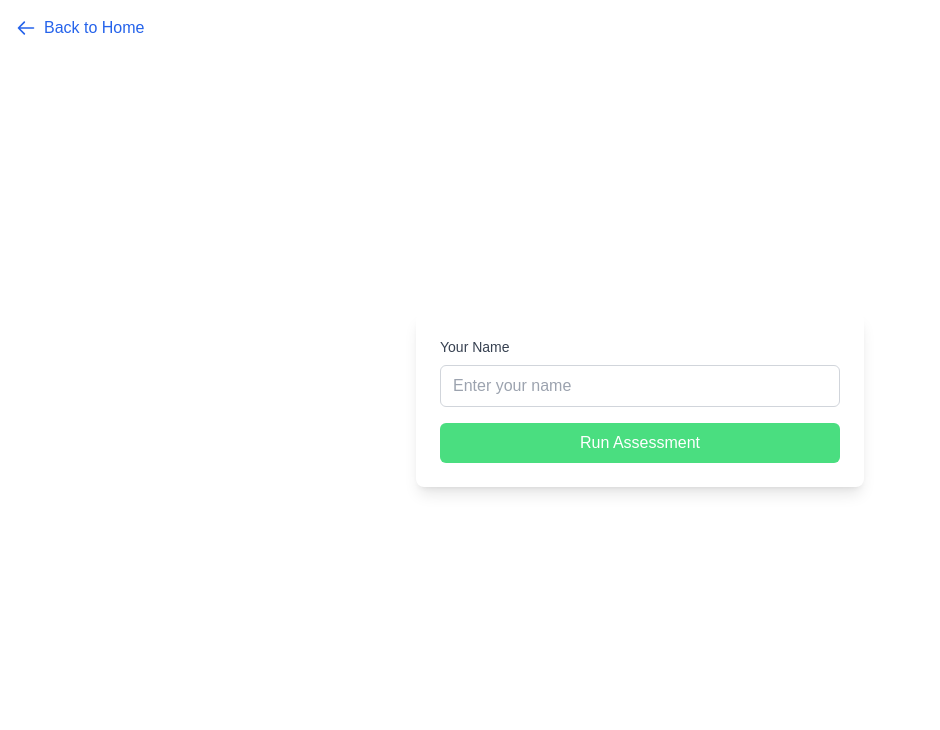
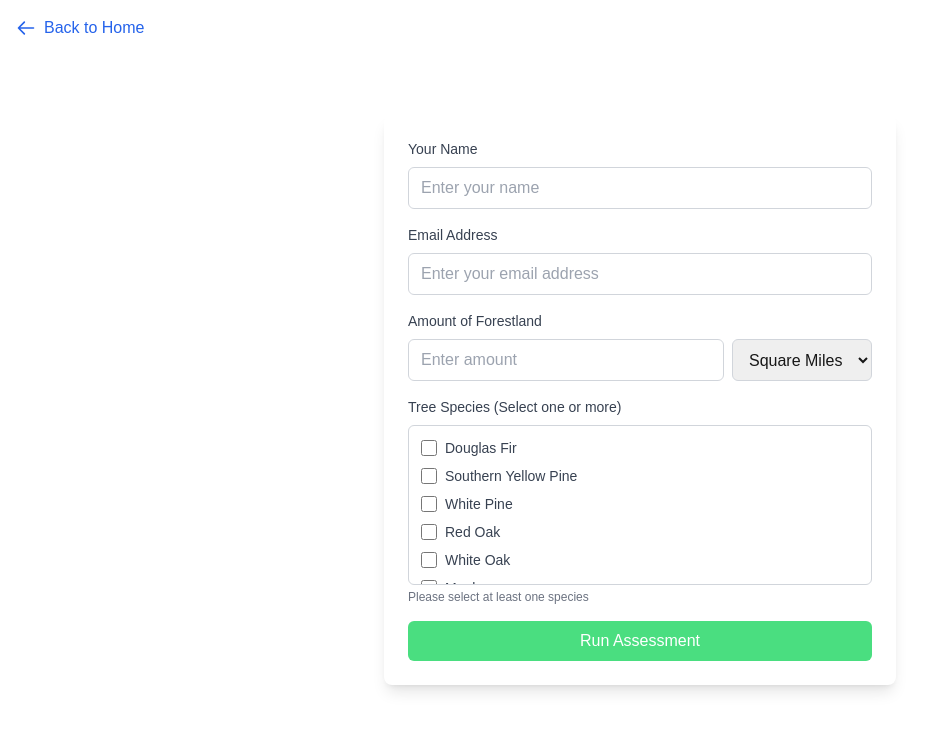
Before and after one commit to twelch/eng-sandbox-base, a Next.js app: page /assessment in a window 1280 px wide. Shown: the top 730 px of the page, without its empty margins (0-940 px from the left). Built offline with nearby package versions, Linux system fonts and the light colour scheme.

Commit message:
add more form fields and tests

```diff
--- a/app/actions/assessment.ts
+++ b/app/actions/assessment.ts
@@ -4,7 +4,12 @@
 export async function assessUser(formData: FormData) {
   try {
     const name = formData.get('name') as string;
+    const email = formData.get('email') as string;
+    const forestlandAmount = formData.get('forestlandAmount') as string;
+    const forestlandUnit = formData.get('forestlandUnit') as string;
+    const treeSpecies = formData.getAll('treeSpecies') as string[];
 
+    // Server-side validation
     if (!name) {
       return {
         success: false,
@@ -12,13 +17,47 @@ export async function assessUser(formData: FormData) {
       };
     }
 
+    if (!email || !email.includes('@')) {
+      return {
+        success: false,
+        error: 'Valid email address is required'
+      };
+    }
+
+    if (!forestlandAmount || isNaN(Number(forestlandAmount)) || Number(forestlandAmount) <= 0) {
+      return {
+        success: false,
+        error: 'Valid forestland amount is required'
+      };
+    }
+
+    if (!forestlandUnit || !['acres', 'square-miles'].includes(forestlandUnit)) {
+      return {
+        success: false,
+        error: 'Valid forestland unit is required'
+      };
+    }
+
+    if (!treeSpecies || treeSpecies.length === 0) {
+      return {
+        success: false,
+        error: 'At least one tree species must be selected'
+      };
+    }
+
     // Simulate actual processing time (3 seconds)
-    console.log(`Starting assessment for: ${name}`);
+    console.log(`Starting assessment for: ${name} (${email})`);
+    console.log(`Forestland: ${forestlandAmount} ${forestlandUnit}`);
+    console.log(`Tree species: ${treeSpecies.join(', ')}`);
     await new Promise(resolve => setTimeout(resolve, 3000));
 
     // Generate assessment results
     const results = {
       name,
+      email,
+      forestlandAmount: Number(forestlandAmount),
+      forestlandUnit,
+      treeSpecies,
       completedAt: new Date().toISOString(),
       processingTime: "3 seconds"
     };
--- a/app/assessment/page.tsx
+++ b/app/assessment/page.tsx
@@ -8,6 +8,10 @@ type AssessmentState = 'idle' | 'loading' | 'success' | 'error';
 
 type AssessmentResult = {
   name: string;
+  email: string;
+  forestlandAmount: number;
+  forestlandUnit: string;
+  treeSpecies: string[];
   completedAt: string;
   processingTime: string;
 };
@@ -18,6 +22,14 @@ export default function AvailabilityPage() {
   const [error, setError] = useState<string | null>(null);
 
   const handleSubmit = async (formData: FormData) => {
+    // Client-side validation for tree species
+    const selectedSpecies = formData.getAll('treeSpecies');
+    if (selectedSpecies.length === 0) {
+      setError('Please select at least one tree species');
+      setState('error');
+      return;
+    }
+
     setState('loading');
     setError(null);
 
@@ -61,7 +73,7 @@ export default function AvailabilityPage() {
         Back to Home
       </Link>
 
-      <div className="max-w-md w-full bg-white shadow-lg rounded-lg p-6">
+      <div className="max-w-lg w-full bg-white shadow-lg rounded-lg p-6">
         {state === 'idle' && (
           <form onSubmit={(e) => {
             e.preventDefault();
@@ -80,6 +92,79 @@ export default function AvailabilityPage() {
                 className="w-full px-3 py-2 border border-gray-300 rounded-md focus:outline-none focus:ring-2 focus:ring-blue-500 focus:border-transparent"
                 placeholder="Enter your name"
               />
+            </div>
+
+            <div>
+              <label htmlFor="email" className="block text-sm font-medium text-gray-700 mb-2">
+                Email Address
+              </label>
+              <input
+                type="email"
+                id="email"
+                name="email"
+                required
+                className="w-full px-3 py-2 border border-gray-300 rounded-md focus:outline-none focus:ring-2 focus:ring-blue-500 focus:border-transparent"
+                placeholder="Enter your email address"
+              />
+            </div>
+
+            <div>
+              <label htmlFor="forestlandAmount" className="block text-sm font-medium text-gray-700 mb-2">
+                Amount of Forestland
+              </label>
+              <div className="flex space-x-2">
+                <input
+                  type="number"
+                  id="forestlandAmount"
+                  name="forestlandAmount"
+                  required
+                  min="0"
+                  step="0.01"
+                  className="flex-1 px-3 py-2 border border-gray-300 rounded-md focus:outline-none focus:ring-2 focus:ring-blue-500 focus:border-transparent"
+                  placeholder="Enter amount"
+                />
+                <select
+                  name="forestlandUnit"
+                  defaultValue="square-miles"
+                  className="px-3 py-2 border border-gray-300 rounded-md focus:outline-none focus:ring-2 focus:ring-blue-500 focus:border-transparent"
+                >
+                  <option value="acres">Acres</option>
+                  <option value="square-miles">Square Miles</option>
+                </select>
+              </div>
+            </div>
+
+            <div>
+              <label className="block text-sm font-medium text-gray-700 mb-2">
+                Tree Species (Select one or more)
+              </label>
+              <div className="space-y-2 max-h-40 overflow-y-auto border border-gray-300 rounded-md p-3">
+                {[
+                  'Douglas Fir',
+                  'Southern Yellow Pine',
+                  'White Pine',
+                  'Red Oak',
+                  'White Oak',
+                  'Maple',
+                  'Poplar',
+                  'Spruce',
+                  'Hemlock',
+                  'Cedar',
+                  'Walnut',
+                  'Cherry'
+                ].map((species) => (
+                  <label key={species} className="flex items-center">
+                    <input
+                      type="checkbox"
+                      name="treeSpecies"
+                      value={species}
+                      className="mr-2 h-4 w-4 text-blue-600 focus:ring-blue-500 border-gray-300 rounded"
+                    />
+                    <span className="text-sm text-gray-700">{species}</span>
+                  </label>
+                ))}
+              </div>
+              <p className="text-xs text-gray-500 mt-1">Please select at least one species</p>
             </div>
 
             <button
@@ -120,6 +205,16 @@ export default function AvailabilityPage() {
               <h3 className="font-semibold mb-3">Assessment Complete!</h3>
               <div className="space-y-2">
                 <p><strong>Name:</strong> {result.name}</p>
+                <p><strong>Email:</strong> {result.email}</p>
+                <p><strong>Forestland:</strong> {result.forestlandAmount} {result.forestlandUnit === 'square-miles' ? 'sq miles' : 'acres'}</p>
+                <div>
+                  <strong>Tree Species:</strong>
+                  <ul className="mt-1 ml-4 list-disc text-sm">
+                    {result.treeSpecies.map((species, index) => (
+                      <li key={index}>{species}</li>
+                    ))}
+                  </ul>
+                </div>
                 <p className="text-xs text-green-600 mt-2">
                   Completed: {new Date(result.completedAt).toLocaleString()}
                 </p>
```
Also changed, not shown: 1 other file (tests, documents, lock files or other folders).
